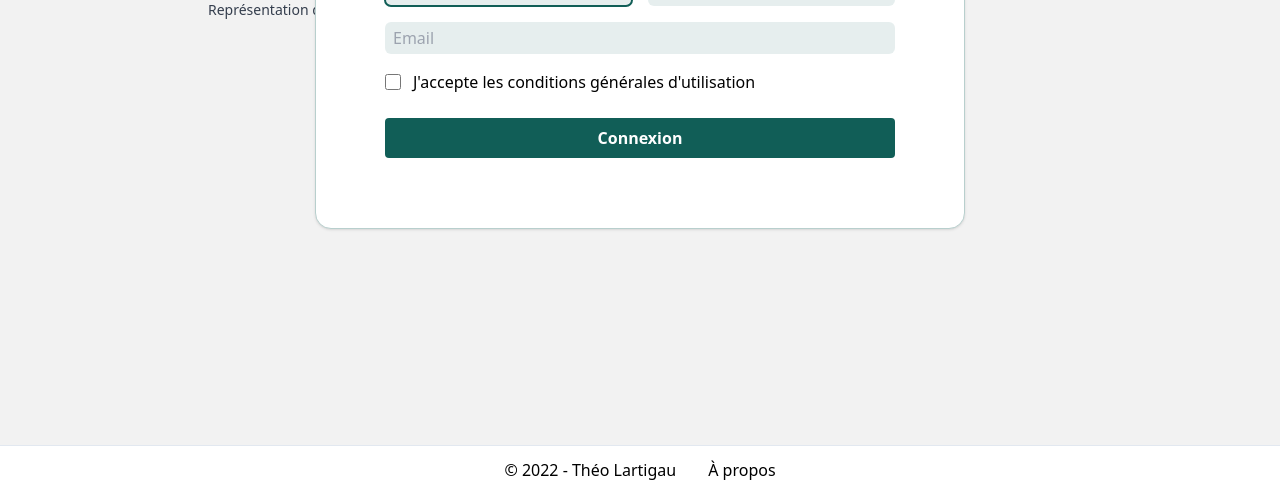
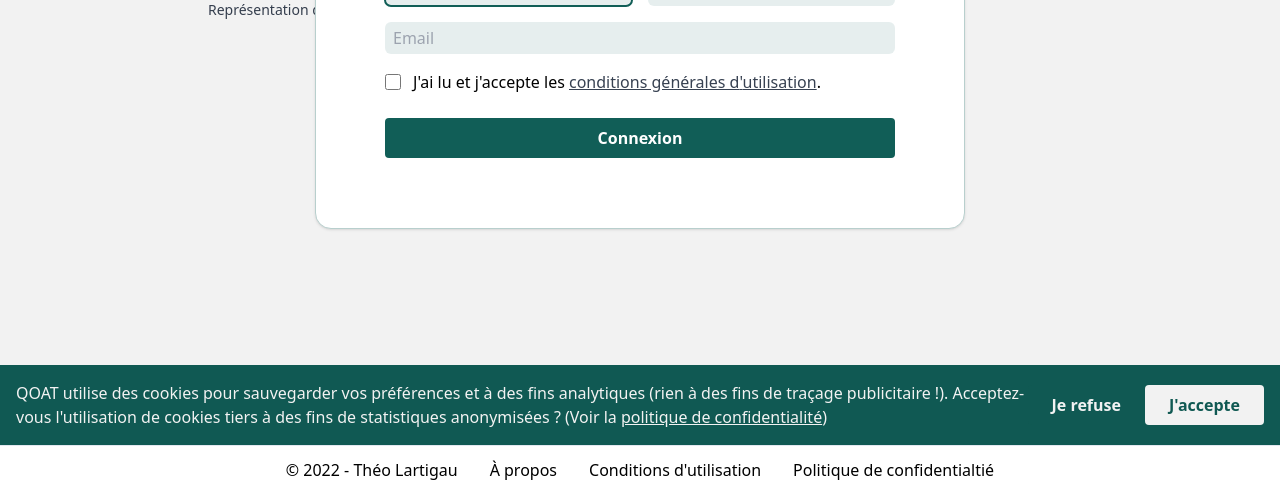
Before and after one commit to L-a-r-t/bachotage-frontend, a Next.js app: page /about in a window 1280 px wide. Both pictures are taken after a click on the button "Se Connecter". Shown: the part 355-846 px from the top of the page. Built offline with nearby package versions, Linux system fonts and the light colour scheme; no server answers.

Commit message:
add EUA, privacy policy & EU cookie law compliance

```diff
--- a/src/components/Modal/LoginModal.tsx
+++ b/src/components/Modal/LoginModal.tsx
@@ -18,6 +18,7 @@ import { FontAwesomeIcon } from "@fortawesome/react-fontawesome"
 import { faEyeSlash } from "@fortawesome/free-regular-svg-icons/faEyeSlash"
 import { faEye } from "@fortawesome/free-regular-svg-icons/faEye"
 import { isFirebaseError } from "utils/functions"
+import Link from "next/link"
 
 export default function LoginModal() {
   const dispatch = useTDispatch()
@@ -58,7 +59,6 @@ export default function LoginModal() {
         auth.updateCurrentUser(res.user)
       }
     } catch (err) {
-      console.error(err)
       if (isFirebaseError(err)) {
         if (err.code.includes("wrong-password")) {
           dispatch(
@@ -73,6 +73,7 @@ export default function LoginModal() {
           return
         }
       }
+      console.error(err)
       dispatch(
         setAlert({ message: "Oups, il y a eu un problème !", error: true })
       )
@@ -154,12 +155,16 @@ export default function LoginModal() {
               </Input>
             )}
             {!username && (
-              <Input
-                name="cgu"
-                errors={errors}
-                label="J'accepte les conditions générales d'utilisation"
-                check
-              >
+              <Input name="cgu" errors={errors} check>
+                <label htmlFor="cgu">
+                  J{"'"}ai lu et j{"'"}accepte les{" "}
+                  <Link href="/cgu" passHref>
+                    <a className="link" target="_blank">
+                      conditions générales d{"'"}utilisation
+                    </a>
+                  </Link>
+                  .
+                </label>
                 <input
                   type="checkbox"
                   className="checkbox"
--- /dev/null
+++ b/src/components/UI/Cookies.tsx
@@ -0,0 +1,58 @@
+import { Transition } from "@headlessui/react"
+import Link from "next/link"
+import { useRouter } from "next/router"
+import { useState, useEffect } from "react"
+
+export default function CookiesBar() {
+  const [cookiesAllowed, setCookiesAllowed] = useState<boolean | null>(false)
+  const router = useRouter()
+
+  useEffect(() => {
+    const cookie = localStorage.getItem("cookies-allowed")
+    setCookiesAllowed(cookie === null ? null : Boolean(cookie))
+  }, [])
+
+  const acceptCookies = () => {
+    localStorage.setItem("cookies-allowed", "true")
+    setCookiesAllowed(true)
+    router.reload()
+  }
+
+  const refuseCookies = () => {
+    localStorage.setItem("cookies-allowed", "")
+    setCookiesAllowed(false)
+    router.reload()
+  }
+
+  return (
+    <Transition
+      show={cookiesAllowed === null}
+      enter="transition duration-300 ease-out"
+      enterFrom="transform translate-y-16 opacity-0"
+      enterTo="transform translate-y-0 opacity-100"
+      leave="transition duration-300 ease-in"
+      leaveFrom="transform translate-y-0 opacity-100"
+      leaveTo="transform translate-y-16 opacity-0"
+      className="fixed inset-x-0 bottom-0 p-4 w-full flex justify-between items-center bg-main-100 text-white"
+    >
+      <p>
+        QOAT utilise des cookies pour sauvegarder vos préférences et à des fins
+        analytiques (rien à des fins de traçage publicitaire !). Acceptez-vous l
+        {"'"}utilisation de cookies tiers à des fins de statistiques anonymisées
+        ? (Voir la{" "}
+        <Link href="/privacy-policy" passHref>
+          <a className="link text-white" target="_blank">
+            politique de confidentialité
+          </a>
+        </Link>
+        )
+      </p>
+      <button className="button min-w-max" onClick={refuseCookies}>
+        {"Je refuse"}
+      </button>
+      <button className="button bg-white text-main-100" onClick={acceptCookies}>
+        {"J'accepte"}
+      </button>
+    </Transition>
+  )
+}
--- a/src/components/UI/Footer.tsx
+++ b/src/components/UI/Footer.tsx
@@ -2,11 +2,17 @@ import Link from "next/link"
 
 export default function Footer() {
   return (
-    <div className="w-full py-3 border-t border-slate-200 flex justify-center flex-wrap gap-8">
+    <div className="w-full py-3 border-t border-slate-200 flex flex-col items-center sm:flex-row sm:justify-center sm:flex-wrap gap-2 sm:gap-8">
       <p>© 2022 - Théo Lartigau</p>
       <Link href="/about">
         <a>À propos</a>
       </Link>
+      <Link href="/cgu">
+        <a>Conditions d{"'"}utilisation</a>
+      </Link>
+      <Link href="/privacy-policy">
+        <a>Politique de confidentialtié</a>
+      </Link>
     </div>
   )
 }
--- a/src/firebaseconfig/index.ts
+++ b/src/firebaseconfig/index.ts
@@ -33,7 +33,11 @@ export const firebaseConfig =
 // Initialize Firebase
 const app = initializeApp(firebaseConfig)
 let analytics: Analytics
-if (typeof window != "undefined") analytics = getAnalytics(app)
+if (
+  typeof window != "undefined" &&
+  Boolean(localStorage.getItem("cookies-allowed"))
+)
+  analytics = getAnalytics(app)
 const db = getFirestore(app)
 const auth = getAuth(app)
 const functions = getFunctions(app, "europe-west1")
--- a/src/pages/_app.tsx
+++ b/src/pages/_app.tsx
@@ -6,6 +6,7 @@ import AuthLayer from "../AuthLayer"
 import Modal from "components/Modal"
 import Alert from "components/Alert"
 import SideModal from "components/SideModal"
+import CookiesBar from "components/UI/Cookies"
 
 function MyApp({ Component, pageProps }: AppProps) {
   return (
@@ -15,6 +16,7 @@ function MyApp({ Component, pageProps }: AppProps) {
         <SideModal />
         <Modal />
         <Alert />
+        <CookiesBar />
       </AuthLayer>
     </Provider>
   )
--- /dev/null
+++ b/src/pages/cgu.tsx
@@ -0,0 +1,38 @@
+import WithHeader from "components/Layout/WithHeader"
+import { NextPage } from "next"
+import Head from "next/head"
+
+const CGU: NextPage = () => {
+  return (
+    <WithHeader>
+      <Head>
+        <title>Conditions Générales d{"'"}Utilisation</title>
+      </Head>
+      <div className="responsiveLayout h-fit-screen px-4 gap-2">
+        <h1 className="text-3xl font-bold text-center">
+          Conditions générales d{"'"}utilisation
+        </h1>
+        <p>
+          QOAT est une banque de qcm en accès libre, à laquelle chacun peut
+          contribuer. Naturellement, tous les comportements ne sont pas
+          autorisés dans cet espace de création et d{"'"}échange. Les quelques
+          lignes qui suivent explicitent l{"'"}accord passé entre QOAT (la
+          plateforme) et vous (l{"'"}utilisateur) au moment de la création d
+          {"'"}un compte.
+        </p>
+        <p>
+          {
+            "Sur les forums de discussion, l'utilisateur s'engage à ne pas publier de spam, de contenu hors-sujet ou plus généralement de contenu contrevenant à la loi et/ou aux règles de bienscéance (provocation, insultes, etc.). Il en va de même pour les quiz que l'utilisateur est susceptible de créer sur la plateforme. En cas de non-respect de ces règles, la plateforme se réserve la possibilité de supprimer le contenu mis en ligne par l'utilisateur et de bannir ce dernier en cas de manquements répétés."
+          }
+        </p>
+        <p>
+          {
+            "La plateforme se réserve également le droit de suspendre le compte de l'utilisateur si elle constate - à sa propre discrétion - que ce dernier abuse de certaines fonctionnalités telles que la correction collaborative à des fins nuisibles."
+          }
+        </p>
+      </div>
+    </WithHeader>
+  )
+}
+
+export default CGU
--- /dev/null
+++ b/src/pages/privacy-policy.tsx
@@ -0,0 +1,35 @@
+import WithHeader from "components/Layout/WithHeader"
+import { NextPage } from "next"
+import Head from "next/head"
+
+const CGU: NextPage = () => {
+  return (
+    <WithHeader>
+      <Head>
+        <title>Politique de confidentialité</title>
+      </Head>
+      <div className="responsiveLayout h-fit-screen px-4 gap-2">
+        <h1 className="text-3xl font-bold text-center">
+          Politique de confidentialité
+        </h1>
+        <p>
+          {
+            "QOAT utilise des cookies pour stocker vos préférences (comme par exemple le fait que vous acceptiez ou non les cookies tiers) et des cookies tiers à des fins analytiques. La plateforme n'utilise pas de cookies à des fins publicitaires."
+          }
+        </p>
+        <p>
+          {
+            "Les cookies tiers sont émis par Google et sont utilisés par son service Google Analytics de manière anonymisée à des fins statistiques qui aident à l'amélioration de la plateforme. Vous êtes libre de ne pas accepter l'usage de cookies tiers."
+          }
+        </p>
+        <p>
+          {
+            "Concernant vos données stockées, la plateforme stocke et est la seule à avoir accès à vos données qui incluent votre nom et prénom, votre email et votre activité sur la plateforme (historique de tentatives, etc.). Si vous en avez défini un, votre mot de passe est crypté et est inaccessible même pour la plateforme."
+          }
+        </p>
+      </div>
+    </WithHeader>
+  )
+}
+
+export default CGU
--- a/src/pages/quiz/create/[id].tsx
+++ b/src/pages/quiz/create/[id].tsx
@@ -185,7 +185,6 @@ const CreateQuiz: NextPage<Props> = ({ quiz, quizId }) => {
                   type="checkbox"
                   className="checkbox"
                   {...register("singleAnswer")}
-                  defaultChecked={true}
                 />
               </Input>
               <Input
@@ -198,7 +197,6 @@ const CreateQuiz: NextPage<Props> = ({ quiz, quizId }) => {
                   type="checkbox"
                   className="checkbox"
                   {...register("negativePoints")}
-                  defaultChecked={false}
                 />
               </Input>
               <Input
@@ -211,7 +209,6 @@ const CreateQuiz: NextPage<Props> = ({ quiz, quizId }) => {
                   type="checkbox"
                   className="checkbox"
                   {...register("shuffle")}
-                  defaultChecked={true}
                 />
               </Input>
               <div>
```
